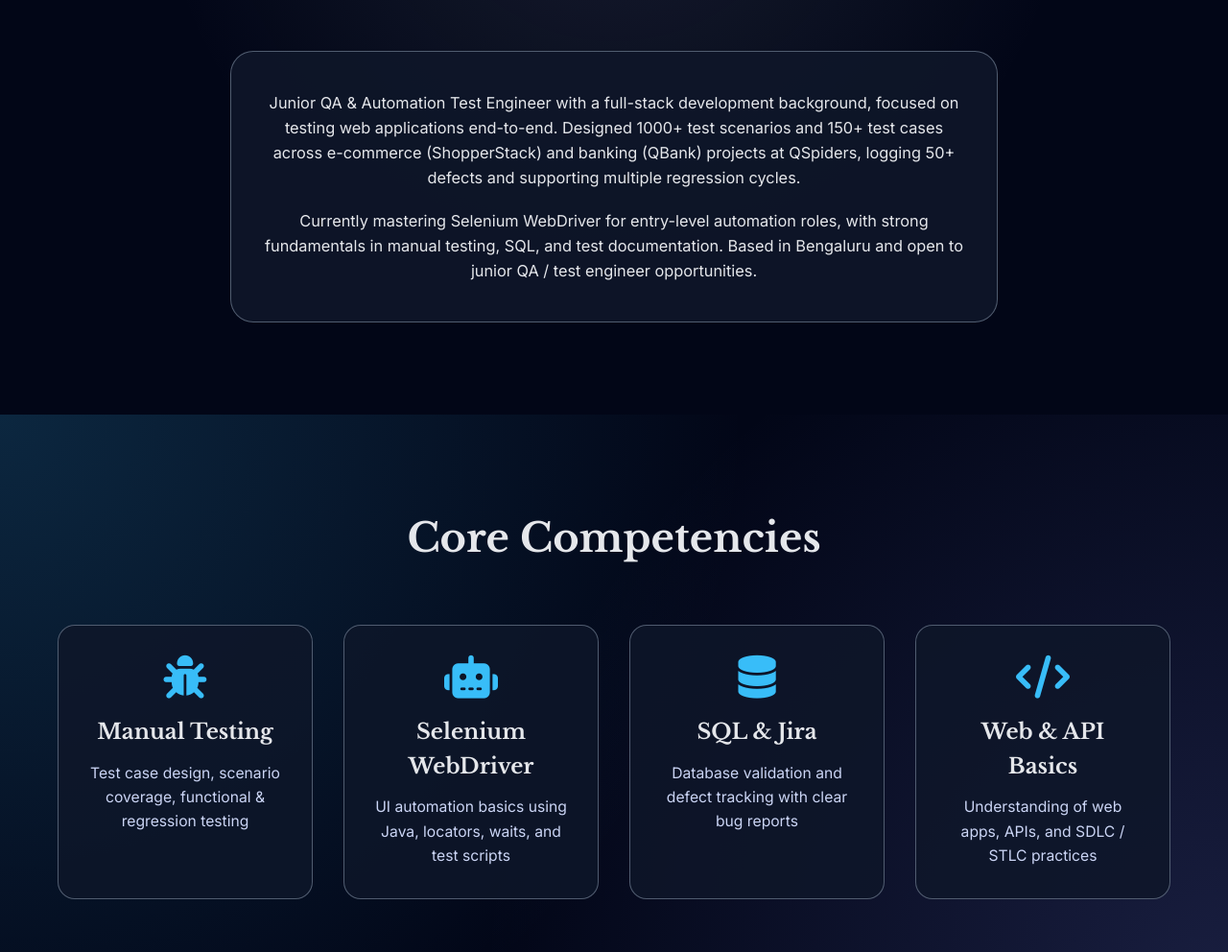
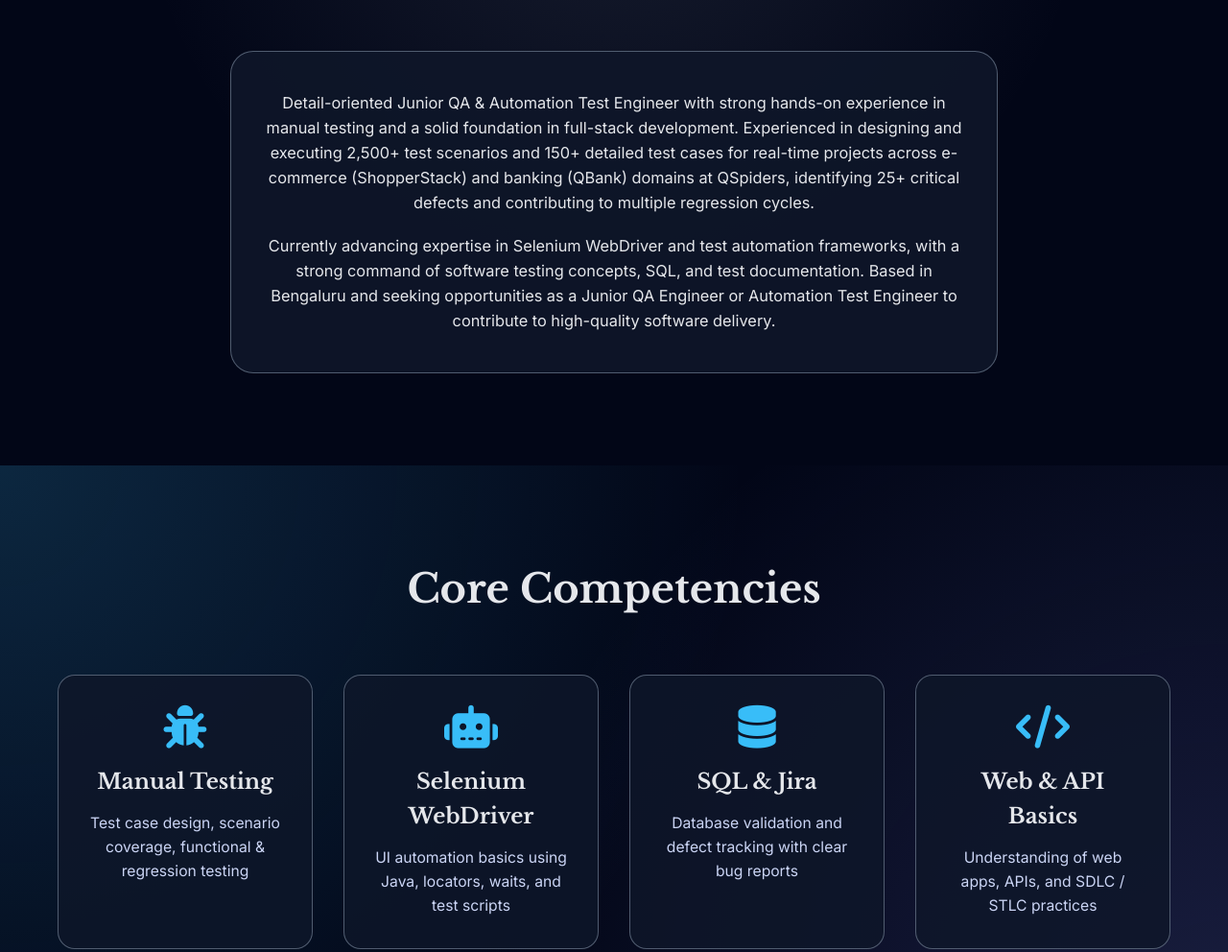
Before and after one commit to BhoomikaG37/Bhoomika-Portfolio, a plain HTML site: page index.html in a window 1280 px wide. Shown: the part 966-1958 px from the top of the page at 96% size. Drawn offline with nearby package versions, Linux system fonts and the light colour scheme.

Commit message:
Update index.html

```diff
--- a/index.html
+++ b/index.html
@@ -40,8 +40,9 @@
         <div class="container">
             <h2 class="section-title">About Me</h2>
             <div class="about-content">
-                <p>Junior QA & Automation Test Engineer with a full-stack development background, focused on testing web applications end-to-end. Designed 1000+ test scenarios and 150+ test cases across e-commerce (ShopperStack) and banking (QBank) projects at QSpiders, logging 50+ defects and supporting multiple regression cycles.</p>
-                <p>Currently mastering Selenium WebDriver for entry-level automation roles, with strong fundamentals in manual testing, SQL, and test documentation. Based in Bengaluru and open to junior QA / test engineer opportunities. </p>
+                <p> Detail-oriented Junior QA & Automation Test Engineer with strong hands-on experience in manual testing and a solid foundation in full-stack development. Experienced in designing and executing 2,500+ test scenarios and 150+ detailed test cases for real-time projects across e-commerce (ShopperStack) and banking (QBank) domains at QSpiders, identifying 25+ critical defects and contributing to multiple regression cycles. </p>
+                 <p> Currently advancing expertise in Selenium WebDriver and test automation frameworks, with a strong command of software testing concepts, SQL, and test documentation. Based in Bengaluru and seeking opportunities as a Junior QA Engineer or Automation Test Engineer to contribute to high-quality software delivery.</p>
+
             </div>
         </div>
     </section>
@@ -80,7 +81,7 @@
             <div class="projects-grid">
                 <div class="project-card">
                     <h3>ShopperStack E-commerce Testing</h3>
-                    <p>End-to-end testing of Admin, Merchant, and Shopper modules. Created requirements analysis, test plan, scenarios, and 150+ test cases; logged 25+ defects and re-tested fixes. </p>
+                    <p>End-to-end testing of Admin, Merchant, and Shopper modules. Created requirements analysis, test plan, scenarios, and 150+ test cases; logged 50+ defects.2 </p>
                     <a href="https://github.com/BhoomikaG37/ShoppersStack"
    target="_blank"
    rel="noopener noreferrer">
```
